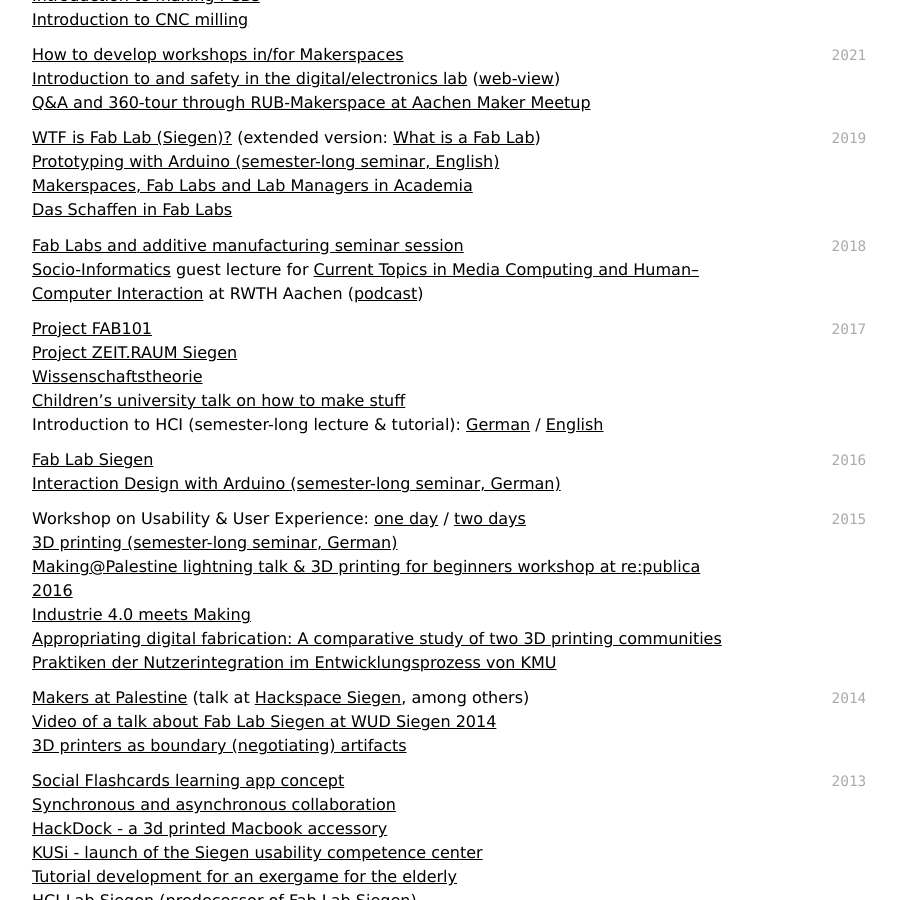
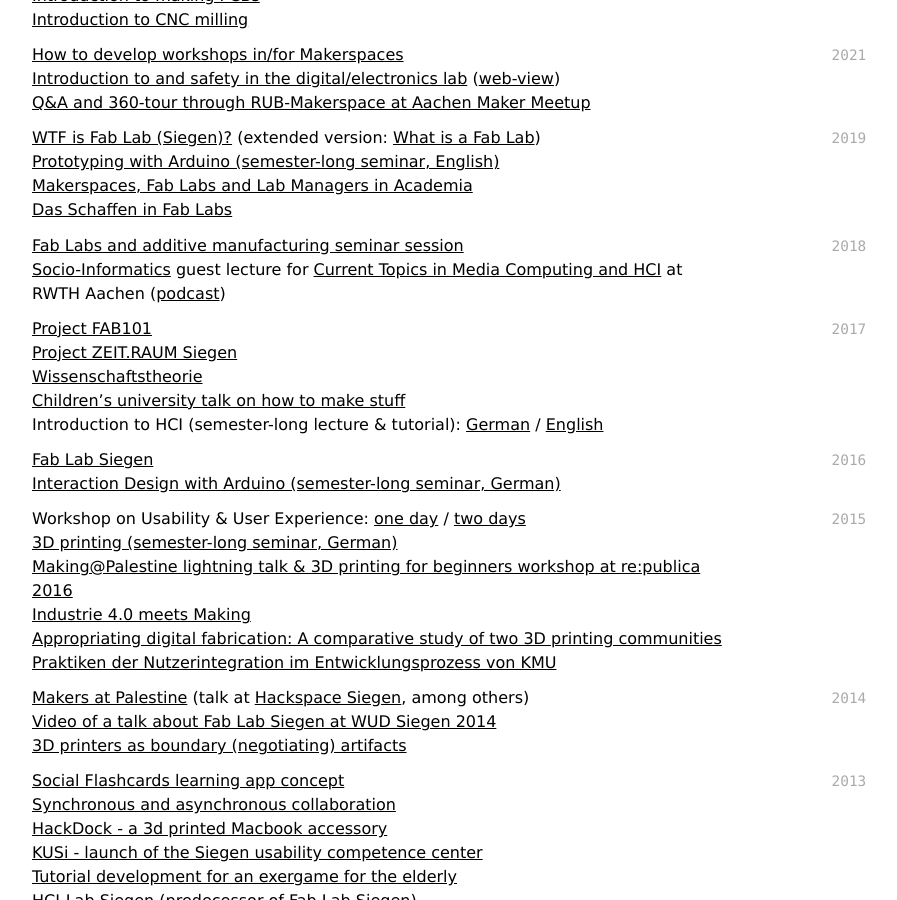
Before and after one commit to oliverstickel/oliverstickel.github.io, a Jekyll site: the page built from index.md, in a window 1280 px wide and 900 px high, scrolled down 8477 px. Shown: the whole window, without its empty margins (300-1197 px from the left). Built offline with Jekyll 4.4.1, drawn with Linux system fonts in a browser that asks for light colours; nearby versions of some CDN libraries; a style sheet for code colours, icons or effects is not loaded.

Commit message:
Update index.md

```diff
--- a/index.md
+++ b/index.md
@@ -302,7 +302,7 @@ General Fab Lab / Makerspace introduction and safety: [German](files/slides/2023
 
 `2018`
 [Fab Labs and additive manufacturing seminar session](files/slides/2018_additive-manufacturing-in-fablabs.pdf)
-[Socio-Informatics](files/slides/2018-socio-informatics.pdf) guest lecture for [Current Topics in Media Computing and Human–Computer Interaction](https://hci.rwth-aachen.de/cthci-ss2018) at RWTH Aachen ([podcast](https://podcasts.apple.com/us/podcast/12-socio-informatiks-oliver-stickel/id1374020313?i=1000416862043))
+[Socio-Informatics](files/slides/2018-socio-informatics.pdf) guest lecture for [Current Topics in Media Computing and HCI](https://hci.rwth-aachen.de/cthci-ss2018) at RWTH Aachen ([podcast](https://podcasts.apple.com/us/podcast/12-socio-informatiks-oliver-stickel/id1374020313?i=1000416862043))
 
 `2017`
 [Project FAB101](files/slides/2017-fab101.pdf)
```
